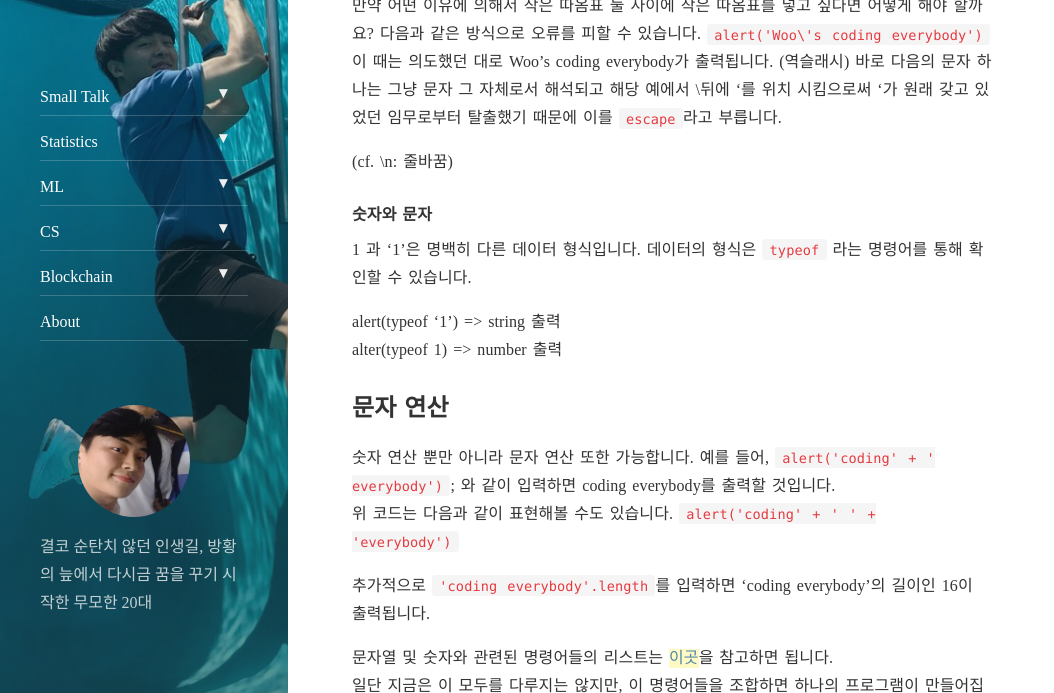
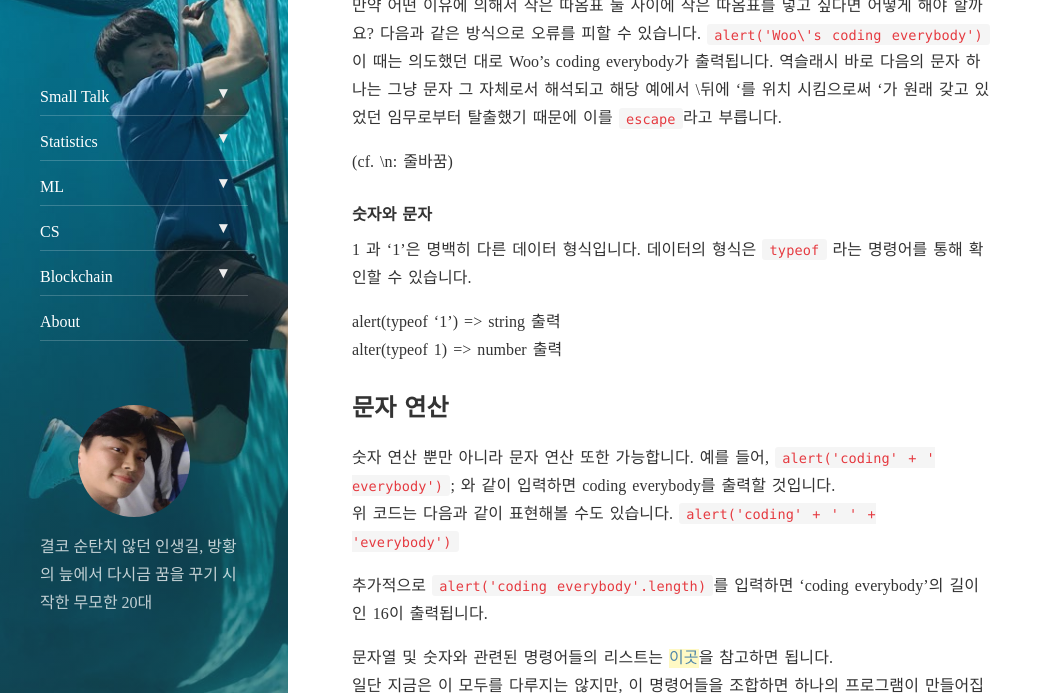
Before and after one commit to tryumanshow/data-weirdo.github.io, a Jekyll site: the page built from _posts/2019-10-18-cs-javascript-number$character.markdown, in a window 1280 px wide and 900 px high, scrolled down 2284 px, cut to the strip 207-900 px from the top of the window. Shown: the whole strip, without its empty margins (0-1054 px from the left). Built offline with Jekyll 4.4.1, drawn with Linux system fonts in a browser that asks for light colours; nearby versions of some CDN libraries; formulas are drawn with MathJax 3; comment, search, counter and statistics services are not loaded.

Commit message:
Update 2019-10-18-cs-javascript-number$character.markdown

```diff
--- a/_posts/2019-10-18-cs-javascript-number$character.markdown
+++ b/_posts/2019-10-18-cs-javascript-number$character.markdown
@@ -94,7 +94,7 @@ Math.random(); // 0과 1.0 사이의 랜덤한 숫자를 출력
 만약 어떤 이유에 의해서 작은 따옴표 둘 사이에 작은 따옴표를 넣고 싶다면 어떻게 해야 할까요?
 다음과 같은 방식으로 오류를 피할 수 있습니다.
 `alert('Woo\'s coding everybody')` 이 때는 의도했던 대로 Woo's coding everybody가 출력됩니다.
-\(역슬래시) 바로 다음의 문자 하나는 그냥 문자 그 자체로서 해석되고 해당 예에서 \뒤에 '를 위치 시킴으로써
+역슬래시 바로 다음의 문자 하나는 그냥 문자 그 자체로서 해석되고 해당 예에서 \뒤에 '를 위치 시킴으로써
 '가 원래 갖고 있었던 임무로부터 탈출했기 때문에 이를 `escape`라고 부릅니다.
 
 (cf. \n: 줄바꿈)
@@ -111,7 +111,7 @@ alter(typeof 1) => number 출력
 예를 들어, `alert('coding' + ' everybody')`; 와 같이 입력하면 coding everybody를 출력할 것입니다.
 위 코드는 다음과 같이 표현해볼 수도 있습니다. `alert('coding' + ' ' + 'everybody')`
 
-추가적으로 `'coding everybody'.length`를 입력하면 'coding everybody'의 길이인 16이 출력됩니다.
+추가적으로 `alert('coding everybody'.length)`를 입력하면 'coding everybody'의 길이인 16이 출력됩니다.
 
 
 
```
